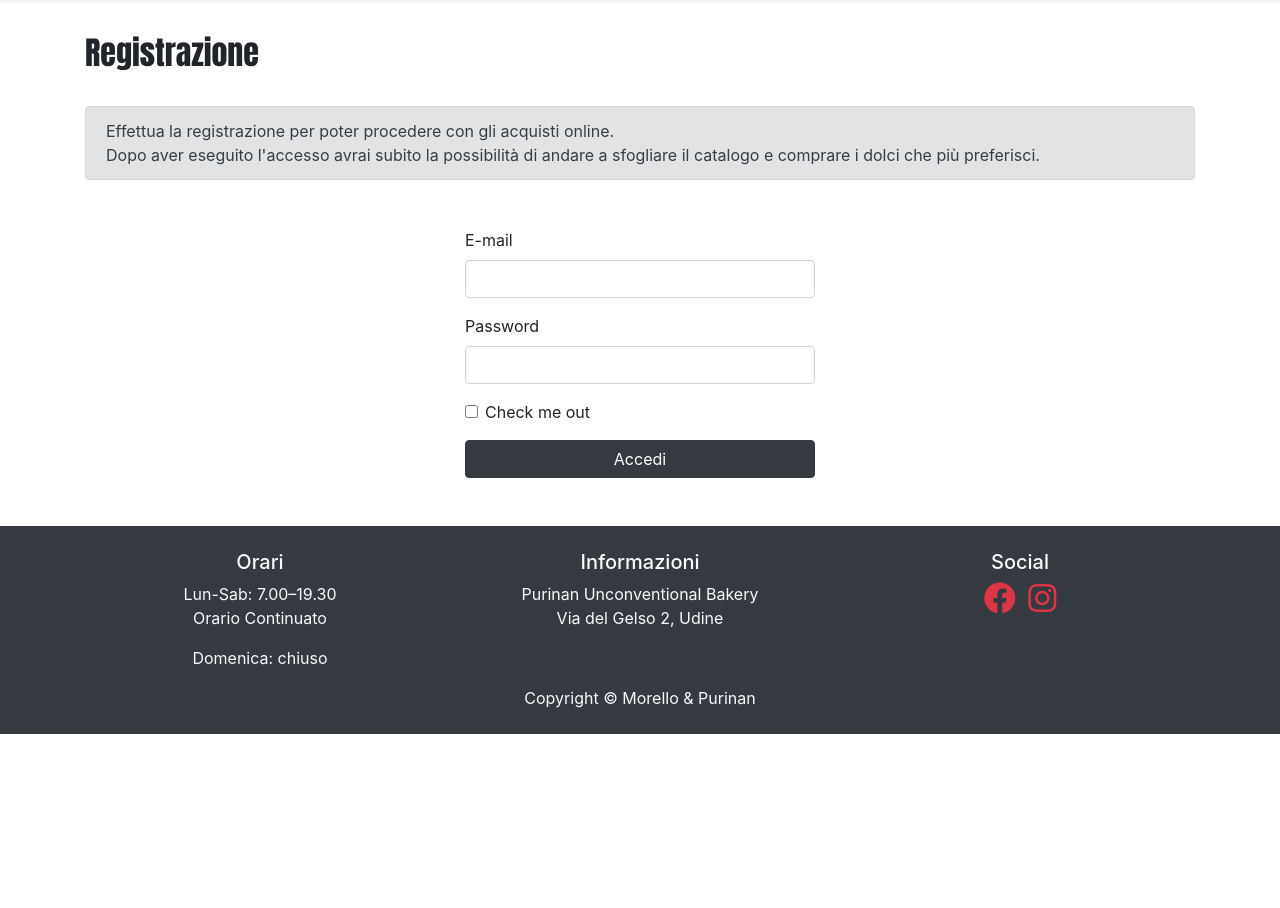
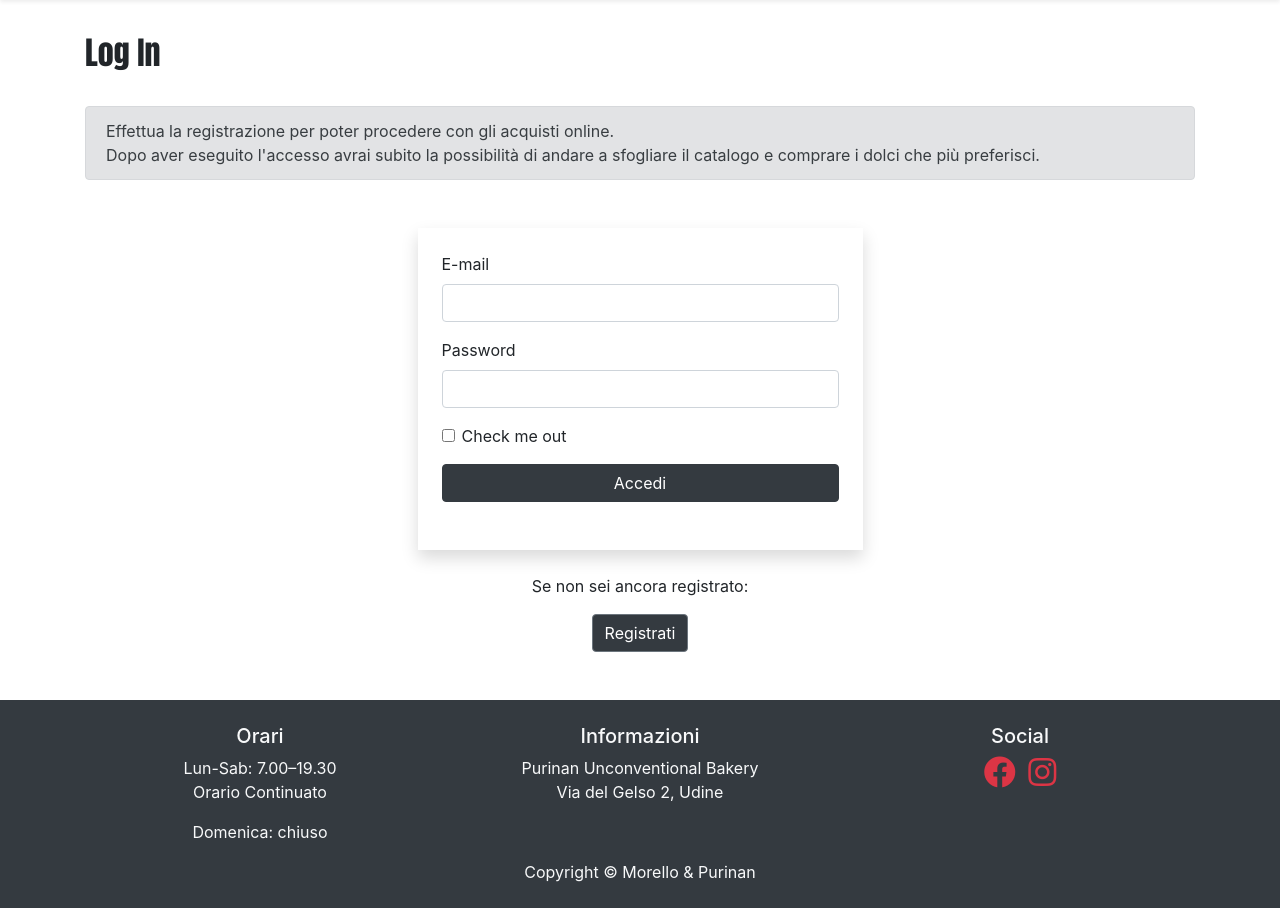
Before and after one commit to isabellemorello/unconventional-bakery-web, a PHP site: page /login.php in a window 1280 px wide. Shown: the part 70-978 px from the top of the page. Before the commit the page ends 804 px from the top, so only its background shows below. Run offline with PHP 8.4, Linux system fonts and the light colour scheme; some libraries are stand-ins or nearby versions.

Commit message:
Aggiunto bottone Registrati e messo a posto la navbar Login

```diff
--- a/carrello.php
+++ b/carrello.php
@@ -37,7 +37,7 @@ include("funzioni-database.php");
         </ul>
         <ul class="navbar-nav">
           <li class="nav-item">
-            <a class="nav-link" href="/unconventional-bakery-web/registrazione.php"><i class="fas fa-user"></i> Log In</a>
+            <a class="nav-link" href="/unconventional-bakery-web/login.php"><i class="fas fa-user"></i> Log In</a>
           </li>
           <li class="nav-item active">
             <a class="nav-link" href="/unconventional-bakery-web/carrello.php"><i class="fas fa-shopping-cart"></i> Carrello</a>
--- a/catalogo.php
+++ b/catalogo.php
@@ -35,7 +35,7 @@
         </ul>
         <ul class="navbar-nav">
           <li class="nav-item">
-            <a class="nav-link" href="/unconventional-bakery-web/registrazione.php"><i class="fas fa-user"></i> Log In</a>
+            <a class="nav-link" href="/unconventional-bakery-web/login.php"><i class="fas fa-user"></i> Log In</a>
           </li>
           <li class="nav-item">
             <a class="nav-link" href="/unconventional-bakery-web/carrello.php"><i class="fas fa-shopping-cart"></i> Carrello</a>
@@ -54,7 +54,7 @@
       <p class="font-weight-bold">Benvenuti nello shop online di Purinan – Unconventional Bakery!</p>
       <hr>
       <p>Qui troverete il catalogo di tutti i prodotti che sono acquistabili online.</p>
-      <p>L'acquisto è molto semplice: basta cliccare sul bottone "Aggiungi al Carrello" e il prodotto verrà aggiunto automaticamente al carrello.</p>
+      <p>L'acquisto è molto semplice: dopo aver effettuato il <strong><a href="/unconventional-bakery-web/login.php" class="text-reset">login</a></strong>, basta cliccare sul bottone "Aggiungi al Carrello" e il prodotto verrà aggiunto automaticamente al carrello.</p>
       <p class="mb-0">Per vedere tutti i prodotti che sono stati aggiunti al carrello e completare l'acquisto, basta andare
         nella sezione "Carrello", dove si possono aggiungere le quantità per prodotto selezionato.</p>
     </div>
--- a/chi-siamo.php
+++ b/chi-siamo.php
@@ -33,7 +33,7 @@
         </ul>
         <ul class="navbar-nav">
           <li class="nav-item">
-            <a class="nav-link" href="/unconventional-bakery-web/registrazione.php"><i class="fas fa-user"></i> Log In</a>
+            <a class="nav-link" href="/unconventional-bakery-web/login.php"><i class="fas fa-user"></i> Log In</a>
           </li>
           <li class="nav-item">
             <a class="nav-link" href="/unconventional-bakery-web/carrello.php"><i class="fas fa-shopping-cart"></i> Carrello</a>
--- a/index.php
+++ b/index.php
@@ -33,7 +33,7 @@
         </ul>
         <ul class="navbar-nav">
           <li class="nav-item">
-            <a class="nav-link" href="/unconventional-bakery-web/registrazione.php"><i class="fas fa-user"></i> Log In</a>
+            <a class="nav-link" href="/unconventional-bakery-web/login.php"><i class="fas fa-user"></i> Log In</a>
           </li>
           <li class="nav-item">
             <a class="nav-link" href="/unconventional-bakery-web/carrello.php"><i class="fas fa-shopping-cart"></i> Carrello</a>
--- a/login.php
+++ b/login.php
@@ -69,7 +69,7 @@ if ($email != "" && $password != "") {
   </header>
 
   <main class="container mt-4 mb-5">
-    <h2 class="mb-4" style="font-family: Impact, Haettenschweiler, 'Arial Narrow Bold', sans-serif; padding: 10px 0px;">Registrazione</h2>
+    <h2 class="mb-4" style="font-family: Impact, Haettenschweiler, 'Arial Narrow Bold', sans-serif; padding: 10px 0px;">Log In</h2>
     <?php
     if ($wasSubmitted && ($email == "" || $password == "")) {
       echo '<div class="alert alert-danger">Compila tutti i campi.</div>';
@@ -101,8 +101,8 @@ if ($email != "" && $password != "") {
 
     <!-- Form per l'inserimento di dati sul DB -->
     <div class="row justify-content-center">
-      <div class="col-md-4">
-        <form method="POST" action="<?php echo htmlspecialchars($_SERVER["PHP_SELF"]); ?>">
+      <div class="col-md-5">
+        <form class="px-4 pt-4 pb-5 shadow" method="POST" action="<?php echo htmlspecialchars($_SERVER["PHP_SELF"]); ?>">
           <!-- Validazione del FORM -->
           <!-- E-MAIL -->
           <div class="form-group">
@@ -145,6 +145,12 @@ if ($email != "" && $password != "") {
           <!-- BOTTONE -->
           <button type="submit" name="submit" class="btn btn-dark btn-block">Accedi</button>
         </form>
+
+        <!-- REGISTRAZIONE -->
+        <div class="mt-4 text-center">
+          <p>Se non sei ancora registrato:</p>
+          <button type="button" class="btn btn-secondary bg-dark"><a href="/unconventional-bakery-web/registrazione.php" class="text-reset text-decoration-none">Registrati</a></button>
+        </div>
       </div>
     </div>
   </main>
--- a/registrazione.php
+++ b/registrazione.php
@@ -36,7 +36,7 @@ include("funzioni-database.php");
         </ul>
         <ul class="navbar-nav">
           <li class="nav-item active">
-            <a class="nav-link" href="/unconventional-bakery-web/registrazione.php"><i class="fas fa-user"></i> Log In</a>
+            <a class="nav-link" href="/unconventional-bakery-web/login.php"><i class="fas fa-user"></i> Log In</a>
           </li>
           <li class="nav-item">
             <a class="nav-link" href="/unconventional-bakery-web/carrello.php"><i class="fas fa-shopping-cart"></i> Carrello</a>
```
